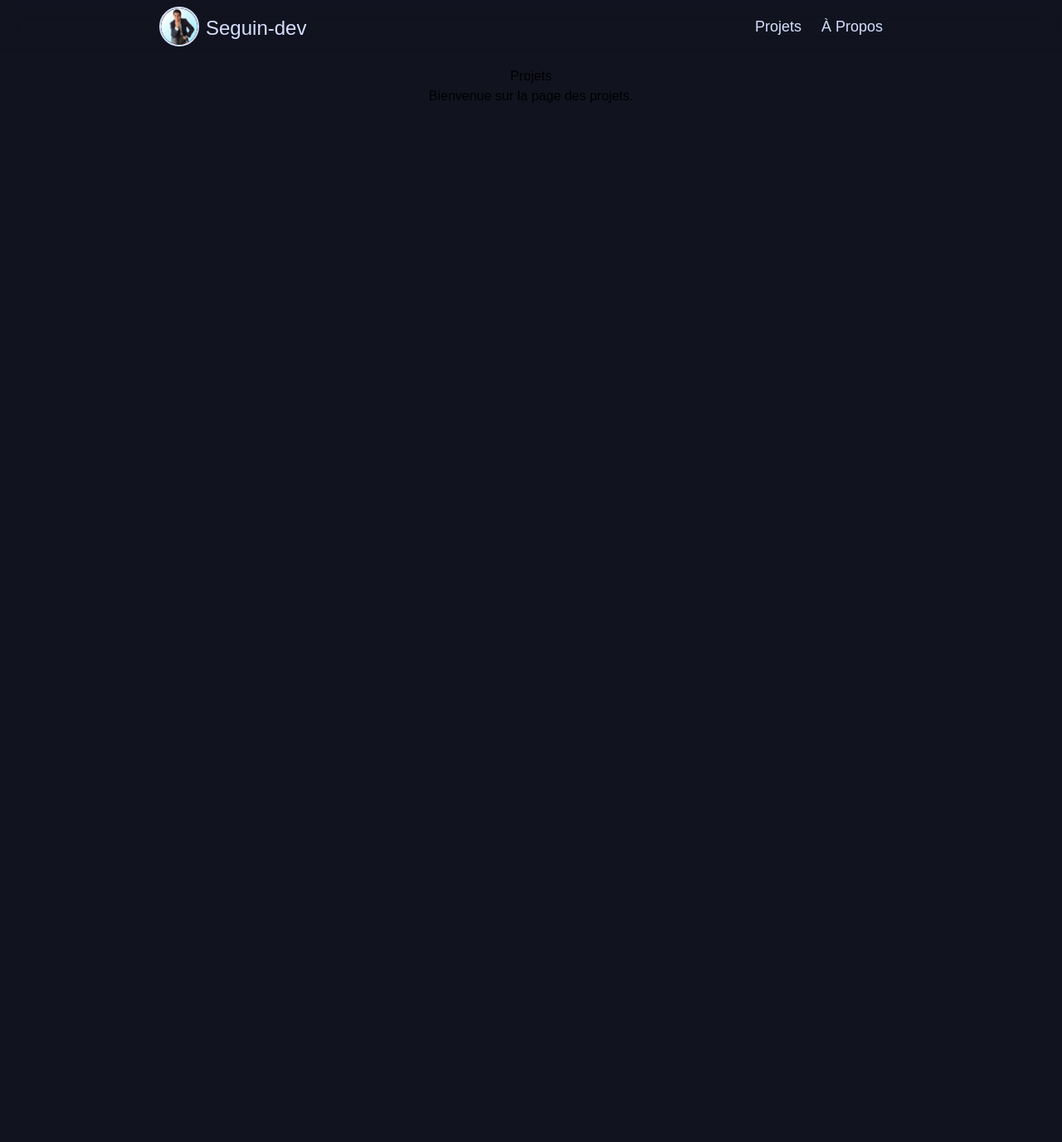
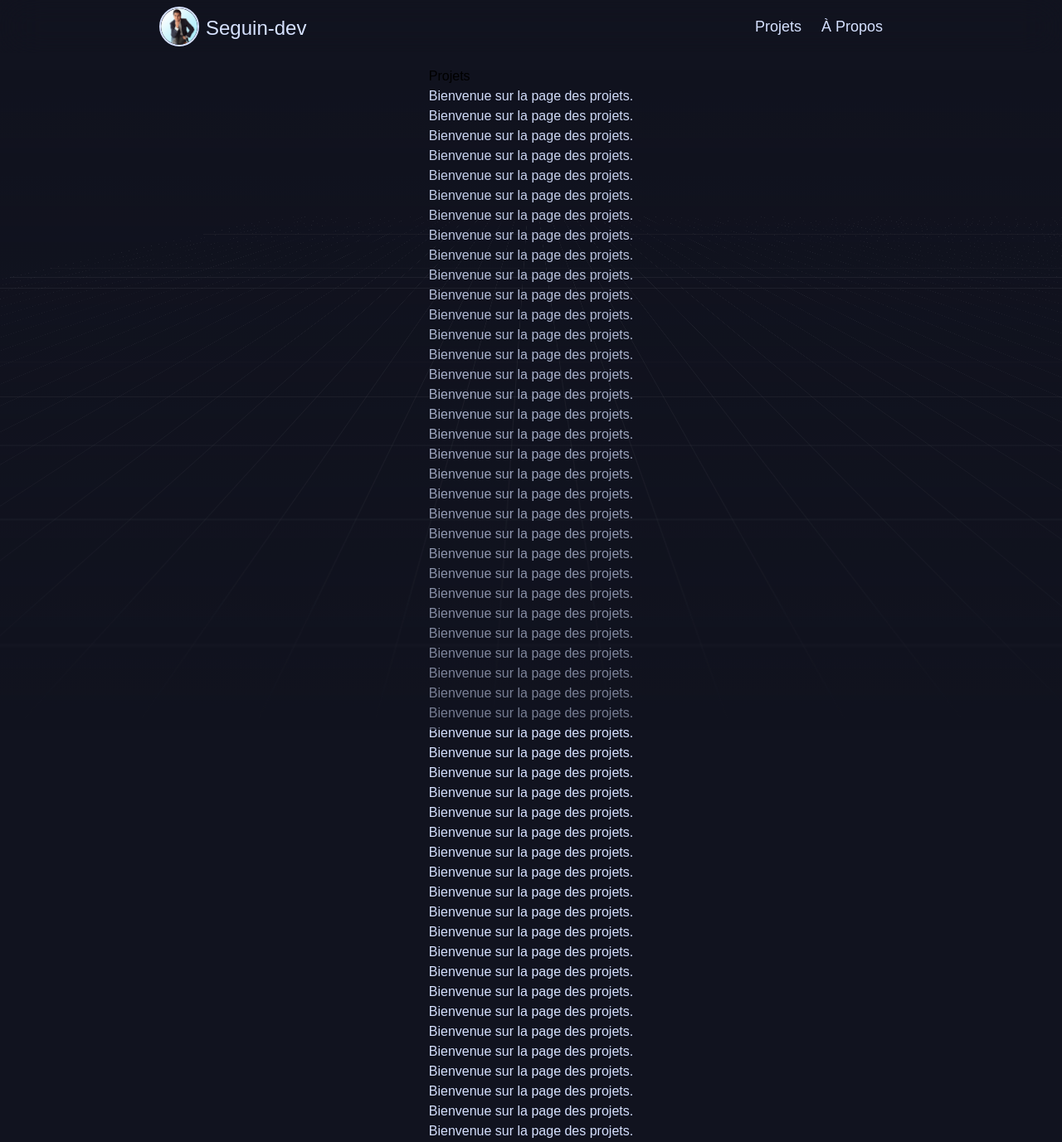
Before and after one commit to Youvataque/_Portfoliov2, a Next.js app: page /projects in a window 1280 px wide. Shown: the top 1377 px of the page at 83% size. Before the commit the page ends 800 px from the top, so only its background shows below. Built offline with nearby package versions, Linux system fonts and the light colour scheme; a web font is replaced by a local one.

Commit message:
ajout du fond animé

```diff
--- a/src/app/page.tsx
+++ b/src/app/page.tsx
@@ -1,10 +1,11 @@
+"use client";
+
 import BodyTemplate from "@/components/FondamentalAppComp/BodyTemplate";
-
 export default function Home() {
   return (
     <BodyTemplate>
-      <h1>Home</h1>
-      <p>Bienvenue sur la page d'accueil.</p>
+      <div>
+      </div>
     </BodyTemplate>
   );
 }
--- a/src/app/projects/page.tsx
+++ b/src/app/projects/page.tsx
@@ -4,7 +4,81 @@ const Projects:React.FC = () => {
     return (
         <BodyTemplate>
             <h1>Projets</h1>
-            <p>Bienvenue sur la page des projets.</p>
+            <p className="text-primary">Bienvenue sur la page des projets.</p>
+            <p className="text-primary">Bienvenue sur la page des projets.</p>
+            <p className="text-primary">Bienvenue sur la page des projets.</p>
+            <p className="text-primary">Bienvenue sur la page des projets.</p>
+            <p className="text-primary">Bienvenue sur la page des projets.</p>
+            <p className="text-primary">Bienvenue sur la page des projets.</p>
+            <p className="text-primary">Bienvenue sur la page des projets.</p>
+            <p className="text-primary">Bienvenue sur la page des projets.</p>
+            <p className="text-primary">Bienvenue sur la page des projets.</p>
+            <p className="text-primary">Bienvenue sur la page des projets.</p>
+            <p className="text-primary">Bienvenue sur la page des projets.</p>
+            <p className="text-primary">Bienvenue sur la page des projets.</p>
+            <p className="text-primary">Bienvenue sur la page des projets.</p>
+            <p className="text-primary">Bienvenue sur la page des projets.</p>
+            <p className="text-primary">Bienvenue sur la page des projets.</p>
+            <p className="text-primary">Bienvenue sur la page des projets.</p>
+            <p className="text-primary">Bienvenue sur la page des projets.</p>
+            <p className="text-primary">Bienvenue sur la page des projets.</p>
+            <p className="text-primary">Bienvenue sur la page des projets.</p>
+            <p className="text-primary">Bienvenue sur la page des projets.</p>
+            <p className="text-primary">Bienvenue sur la page des projets.</p>
+            <p className="text-primary">Bienvenue sur la page des projets.</p>
+            <p className="text-primary">Bienvenue sur la page des projets.</p>
+            <p className="text-primary">Bienvenue sur la page des projets.</p>
+            <p className="text-primary">Bienvenue sur la page des projets.</p>
+            <p className="text-primary">Bienvenue sur la page des projets.</p>
+            <p className="text-primary">Bienvenue sur la page des projets.</p>
+            <p className="text-primary">Bienvenue sur la page des projets.</p>
+            <p className="text-primary">Bienvenue sur la page des projets.</p>
+            <p className="text-primary">Bienvenue sur la page des projets.</p>
+            <p className="text-primary">Bienvenue sur la page des projets.</p>
+            <p className="text-primary">Bienvenue sur la page des projets.</p>
+            <p className="text-primary">Bienvenue sur la page des projets.</p>
+            <p className="text-primary">Bienvenue sur la page des projets.</p>
+            <p className="text-primary">Bienvenue sur la page des projets.</p>
+            <p className="text-primary">Bienvenue sur la page des projets.</p>
+            <p className="text-primary">Bienvenue sur la page des projets.</p>
+            <p className="text-primary">Bienvenue sur la page des projets.</p>
+            <p className="text-primary">Bienvenue sur la page des projets.</p>
+            <p className="text-primary">Bienvenue sur la page des projets.</p>
+            <p className="text-primary">Bienvenue sur la page des projets.</p>
+            <p className="text-primary">Bienvenue sur la page des projets.</p>
+            <p className="text-primary">Bienvenue sur la page des projets.</p>
+            <p className="text-primary">Bienvenue sur la page des projets.</p>
+            <p className="text-primary">Bienvenue sur la page des projets.</p>
+            <p className="text-primary">Bienvenue sur la page des projets.</p>
+            <p className="text-primary">Bienvenue sur la page des projets.</p>
+            <p className="text-primary">Bienvenue sur la page des projets.</p>
+            <p className="text-primary">Bienvenue sur la page des projets.</p>
+            <p className="text-primary">Bienvenue sur la page des projets.</p>
+            <p className="text-primary">Bienvenue sur la page des projets.</p>
+            <p className="text-primary">Bienvenue sur la page des projets.</p>
+            <p className="text-primary">Bienvenue sur la page des projets.</p>
+            <p className="text-primary">Bienvenue sur la page des projets.</p>
+            <p className="text-primary">Bienvenue sur la page des projets.</p>
+            <p className="text-primary">Bienvenue sur la page des projets.</p>
+            <p className="text-primary">Bienvenue sur la page des projets.</p>
+            <p className="text-primary">Bienvenue sur la page des projets.</p>
+            <p className="text-primary">Bienvenue sur la page des projets.</p>
+            <p className="text-primary">Bienvenue sur la page des projets.</p>
+            <p className="text-primary">Bienvenue sur la page des projets.</p>
+            <p className="text-primary">Bienvenue sur la page des projets.</p>
+            <p className="text-primary">Bienvenue sur la page des projets.</p>
+            <p className="text-primary">Bienvenue sur la page des projets.</p>
+            <p className="text-primary">Bienvenue sur la page des projets.</p>
+            <p className="text-primary">Bienvenue sur la page des projets.</p>
+            <p className="text-primary">Bienvenue sur la page des projets.</p>
+            <p className="text-primary">Bienvenue sur la page des projets.</p>
+            <p className="text-primary">Bienvenue sur la page des projets.</p>
+            <p className="text-primary">Bienvenue sur la page des projets.</p>
+            <p className="text-primary">Bienvenue sur la page des projets.</p>
+            <p className="text-primary">Bienvenue sur la page des projets.</p>
+            <p className="text-primary">Bienvenue sur la page des projets.</p>
+            <p className="text-primary">Bienvenue sur la page des projets.</p>
+            <p className="text-primary">Bienvenue sur la page des projets.</p>
 
         </BodyTemplate>
     );
--- a/src/components/FondamentalAppComp/BodyTemplate.tsx
+++ b/src/components/FondamentalAppComp/BodyTemplate.tsx
@@ -1,12 +1,14 @@
+import RetroGrid from "../magicui/retro-grid";
+
 interface BodyProps {
     children: React.ReactNode;
 }
 
 const BodyTemplate : React.FC<BodyProps> = ({ children }) => {
     return (
-        <div className="bg-background flex flex-col items-center">
-            <div className="h-20"/>
-            {children}
+        <div className="bg-background flex flex-col items-center pt-20">
+            <RetroGrid className="fixed"/>
+            <div className="">{children}</div>
         </div>
     );
 };
--- a/src/components/FondamentalAppComp/Navbar.tsx
+++ b/src/components/FondamentalAppComp/Navbar.tsx
@@ -6,8 +6,9 @@ import Link from 'next/link';
 const NavBar = () => {
     const [scrolled, setScrolled] = useState(false);
 
+    /////////////////////////////////////////////////////////////////
+    // control du scroll
     useEffect(() => {
-        if (typeof window !== 'undefined') {
         const handleScroll = () => {
             if (window.scrollY > 40) {
                 setScrolled(true);
@@ -20,7 +21,6 @@ const NavBar = () => {
         return () => {
             window.removeEventListener('scroll', handleScroll);
         };
-        }
     }, []);
 
     /////////////////////////////////////////////////////////////////
@@ -57,7 +57,7 @@ const NavBar = () => {
     /////////////////////////////////////////////////////////////////
     // code principale
     return (
-        <div className={`w-screen h-16 bg-opacity-50 fixed top-0 flex items-center justify-between backdrop-blur-md z-10  ${scrolled ? 'border-b-0.5 border-solid border-gray-800' : ''}`}>
+        <div className={`w-screen h-16 fixed top-0 flex items-center justify-between backdrop-blur-xl z-10 transition-all duration-200 ease-in-out ${scrolled ? 'border-b border-solid border-gray-800' : ''}`}>
             {title()}
             {links()}
         </div>
--- /dev/null
+++ b/src/components/magicui/retro-grid.tsx
@@ -0,0 +1,31 @@
+import { cn } from "@/lib/utils";
+
+export default function RetroGrid({ className }: { className?: string }) {
+  return (
+    <div
+      className={cn(
+        "pointer-events-none absolute h-full w-full overflow-hidden opacity-50 [perspective:200px]",
+        className,
+      )}
+    >
+      {/* Grid */}
+      <div className="absolute inset-0 [transform:rotateX(35deg)]">
+        <div
+          className={cn(
+            "animate-grid",
+
+            "[background-repeat:repeat] [background-size:60px_60px] [height:300vh] [inset:0%_0px] [margin-left:-50%] [transform-origin:100%_0_0] [width:600vw]",
+
+            // Light Styles
+
+            // Dark styles
+            "[background-image:linear-gradient(to_right,rgba(255,255,255,0.2)_1px,transparent_0),linear-gradient(to_bottom,rgba(255,255,255,0.2)_1px,transparent_0)]",
+          )}
+        />
+      </div>
+
+      {/* Background Gradient */}
+      <div className="absolute inset-0 bg-gradient-to-t from-background to-transparent 90% dark:from-black" />
+    </div>
+  );
+}
--- a/tailwind.config.ts
+++ b/tailwind.config.ts
@@ -41,10 +41,15 @@ const config = {
           from: { height: "var(--radix-accordion-content-height)" },
           to: { height: "0" },
         },
+        grid: {
+          "0%": { transform: "translateY(-50%)" },
+          "100%": { transform: "translateY(0)" },
+        },
       },
       animation: {
         "accordion-down": "accordion-down 0.2s ease-out",
         "accordion-up": "accordion-up 0.2s ease-out",
+        grid: "grid 15s linear infinite",
       },
       borderWidth: {
         DEFAULT: "1px",
```
Lines whose indentation alone changed are shown as unchanged.
